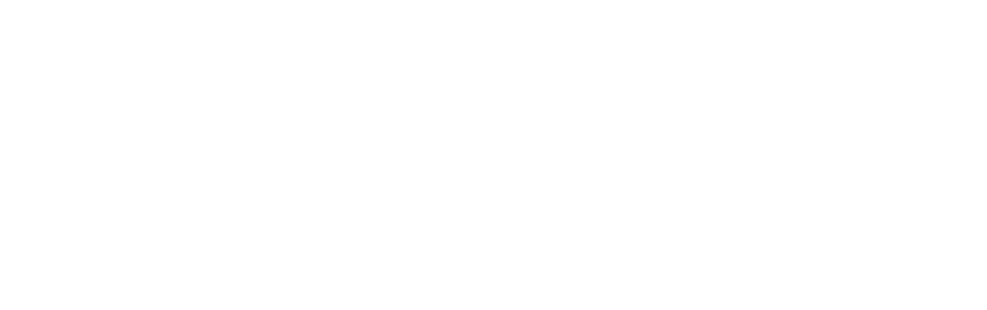
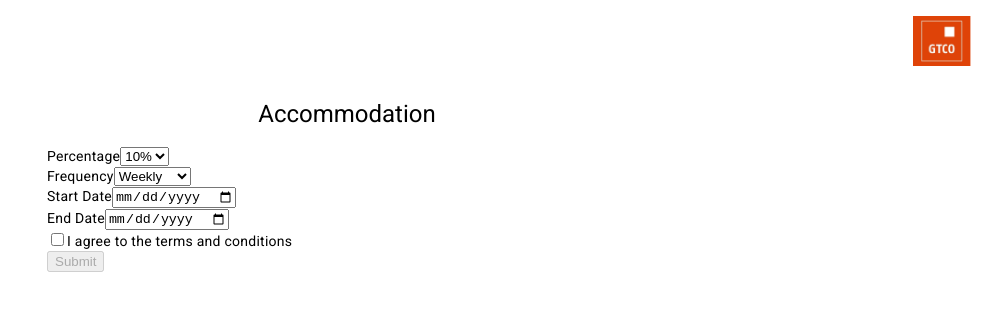
Before and after one commit to wellasomething/hackathon, an Angular app in the folder Frontend_Angular/: page /createTarget in a window 1280 px wide. Before the commit this address led to /. Shown: the top 310 px of the page, without its empty margins (293-1280 px from the left). Built offline with nearby package versions, Linux system fonts and the light colour scheme.

Commit message:
third commit

```diff
--- a/Frontend_Angular/src/app/create-target/create-target.component.html
+++ b/Frontend_Angular/src/app/create-target/create-target.component.html
@@ -1,6 +1,6 @@
-<!-- app.component.html -->
+
 <header>
-    <img src="path/to/logo.png" alt="Logo" class="logo">
+    <img src="../../assets/gtLogo.png" alt="Logo" class="logo">
   </header>
   <main>
     <div class="container">
@@ -8,28 +8,29 @@
       <form (ngSubmit)="onSubmit()">
         <div class="form-group">
           <label for="percentage">Percentage</label>
-          <select class="form-control" id="percentage" name="percentage" [(ngModel)]="selectedPercentage">
+          <select class="form-control" id="percentage" name="percentage">
             <option *ngFor="let percentage of percentages" [value]="percentage">{{ percentage }}%</option>
           </select>
         </div>
         <div class="form-group">
           <label for="frequency">Frequency</label>
-          <select class="form-control" id="frequency" name="frequency" [(ngModel)]="selectedFrequency">
+          <select class="form-control" id="frequency" name="frequency" >
             <option *ngFor="let frequency of frequencies" [value]="frequency">{{ frequency }}</option>
           </select>
         </div>
         <div class="form-group">
           <label for="startDate">Start Date</label>
-          <input type="date" class="form-control" id="startDate" name="startDate" [(ngModel)]="startDate">
+          <input type="date" class="form-control" id="startDate" name="startDate" >
         </div>
         <div class="form-group">
           <label for="endDate">End Date</label>
-          <input type="date" class="form-control" id="endDate" name="endDate" [(ngModel)]="endDate">
+          <input type="date" class="form-control" id="endDate" name="endDate">
+
         </div>
         <div class="form-group form-check">
-          <input type="checkbox" class="form-check-input" id="termsAndConditions" name="termsAndConditions" [(ngModel)]="termsAndConditions">
-          <label class="form-check-label" for="termsAndConditions">I agree to the terms and conditions</label>
-        </div>
+            <input type="checkbox" class="form-check-input" id="termsAndConditions" name="termsAndConditions" [checked]="termsAndConditions" (change)="termsAndConditions = !termsAndConditions">
+            <label class="form-check-label" for="termsAndConditions">I agree to the terms and conditions</label>
+             </div>
         <button type="submit" class="btn btn-primary" [disabled]="!termsAndConditions">Submit</button>
       </form>
     </div>
--- a/Frontend_Angular/src/app/create-target/create-target.component.ts
+++ b/Frontend_Angular/src/app/create-target/create-target.component.ts
@@ -3,19 +3,22 @@ import { Component } from '@angular/core';
 @Component({
   selector: 'app-create-target',
   templateUrl: './create-target.component.html',
-  styleUrls: ['./create-target.component.css']
+  styleUrls: ['./create-target.component.css'],
 })
 export class CreateTargetComponent {
-
   selectedPercentage: number = 0;
   selectedFrequency: string = '';
-  startDate: string  ="";
-  endDate: string = '';
+  startDate: Date = new Date();
+  endDate: Date = new Date();
   termsAndConditions: boolean = false;
   percentages: number[] = [10, 20, 30, 40, 50];
-  frequencies: string[] = ['Weekly', 'Biweekly', 'Monthly', 'Quarterly', 'Yearly'];
+  frequencies: string[] = [
+    'Weekly',
+    'Biweekly',
+    'Monthly',
+    'Quarterly',
+    'Yearly',
+  ];
 
-  onSubmit() {
-  }
-
+  onSubmit() {}
 }
--- a/Frontend_Angular/src/app/login/login.component.css
+++ b/Frontend_Angular/src/app/login/login.component.css
@@ -0,0 +1,69 @@
+.card {
+    display: flex;
+    justify-content: center;
+    height: 100%;
+    align-items: center;
+    flex-direction: column;
+  }
+  header {
+    display: flex;
+    justify-content: center;
+    flex-direction: column;
+    margin-bottom: 2rem;;
+
+  }
+
+  h1 {
+    font-size: 48px;
+    font-weight: 600;
+  }
+  .example-form {
+    display: flex;
+    flex-direction: column;
+    justify-content: center;
+    width: 31rem;;
+    padding: 2rem 1rem;
+    border-radius: 10px;
+  }
+  .input1{
+    padding-block-end: 2rem;
+  }
+  a {
+    color: #ff8a00;
+    padding-block-end: 2rem;
+    font-size: 1rem;
+    text-decoration: none;
+  }
+  button {
+    align-self: center;
+    font-weight: 500;
+    font-size: 1.2rem;
+
+
+  }
+
+
+
+  @media only screen and (max-width: 540px) {
+
+    body{
+      background-image: url('/assets/login_BG.png');
+      background-repeat: no-repeat;
+      background-size: cover;
+      height:100vh;
+    }
+    .card{
+      width:90%;
+      margin-inline: auto;
+      height: auto;
+      padding-block-start: 23rem;
+
+    }
+    .example-form{
+      width:95%;
+    }
+    button{
+      width: 100%;
+    }
+
+  }
--- a/Frontend_Angular/src/app/login/login.component.html
+++ b/Frontend_Angular/src/app/login/login.component.html
@@ -7,22 +7,22 @@
         <img src="../../assets/gtLogo.png" alt="Logo" />
         <h1 class="login">Login</h1>
       </header>
-      <form [formGroup]="myForm" class="example-form">
-        <mat-form-field class="example-full-width">
+      <form class="example-form">
+        <mat-form-field class="example-full-width input1 ">
           <mat-label>Email</mat-label>
           <input
+          #input_email
             matInput
             type="email"
-            formControlName="email"
        />
         </mat-form-field>
 
         <mat-form-field class="example-full-width">
           <mat-label>Password</mat-label>
           <input
+          #input_password
             matInput
             type="password"
-            formControlName="password"
             placeholder="Enter your password"
           />
           <button
--- a/Frontend_Angular/src/app/login/login.component.ts
+++ b/Frontend_Angular/src/app/login/login.component.ts
@@ -1,4 +1,6 @@
-import { Component } from '@angular/core';
+import { Component, ElementRef, Renderer2, ViewChild } from '@angular/core';
+import { HttpClient } from '@angular/common/http';
+import { Router } from '@angular/router';
 
 @Component({
   selector: 'app-login',
@@ -6,5 +8,52 @@ import { Component } from '@angular/core';
   styleUrls: ['./login.component.css']
 })
 export class LoginComponent {
+  email: string;
+  password: string;
 
+
+  IsTrue: boolean = false;
+  loginError: boolean = false;
+  hidePassword = true;
+
+
+  @ViewChild('input_email') input_email!: ElementRef;
+  @ViewChild('input_password') input_password!: ElementRef;
+
+
+  constructor(
+    private http: HttpClient,
+    private red: Renderer2,
+    private router: Router,
+  ) {
+    this.email = ''; // initialize username with an empty string
+    this.password = '';
+  }
+
+  onSubmit() {
+    const data = {
+      username: this.red.selectRootElement(this.input_email['nativeElement'])
+        .value,
+      password: this.red.selectRootElement(this.input_password['nativeElement'])
+        .value,
+    };
+
+    this.http
+      .post<{ success: boolean }>('http://localhost:3000/', data)
+      .subscribe(
+        (response) => {
+          // Handle successful authentication here
+          if (response.success) {
+            // Navigate to welcome page if authentication was successful
+            this.router.navigate(['/success-login']);
+          } else {
+            this.loginError = true;
+          }
+        },
+        (error) => {
+          // Handle authentication error here
+          this.IsTrue = true;
+        }
+      );
+  }
 }
--- a/Frontend_Angular/src/app/savings-page/savings-page.component.html
+++ b/Frontend_Angular/src/app/savings-page/savings-page.component.html
@@ -3,7 +3,7 @@
     <img src="../../assets/gtLogo.png" alt="Logo" class="logo">
     <nav>
       <ul class="menu">
-        <li><button (click)="onButtonClick(1)">Accomodation</button></li>
+        <li><button>Accomodation</button></li>
         <li><button>Business</button></li>
         <li><button>Education</button></li>
         <li><button>Vacation</button></li>
--- a/Frontend_Angular/src/app/success-page/success-page.component.html
+++ b/Frontend_Angular/src/app/success-page/success-page.component.html
@@ -1,3 +1,4 @@
+<div class="content"></div>
 <div>
     <img src="../../assets/mark.png" alt="mark"/>
     <button
--- a/Frontend_Angular/src/app/target/target.component.html
+++ /dev/null
@@ -1 +0,0 @@
-<p>target works!</p>
```
Also changed, not shown: Frontend_Angular/src/app/app-routing.module.ts (+12 -1 lines), Frontend_Angular/src/app/app.module.ts (+17 -13 lines), Frontend_Angular/src/app/target/target.component.ts (deleted, +0 -10 lines), Frontend_Angular/src/app/target/target.component.css (deleted), 1 other file (tests, documents, lock files or other folders).
